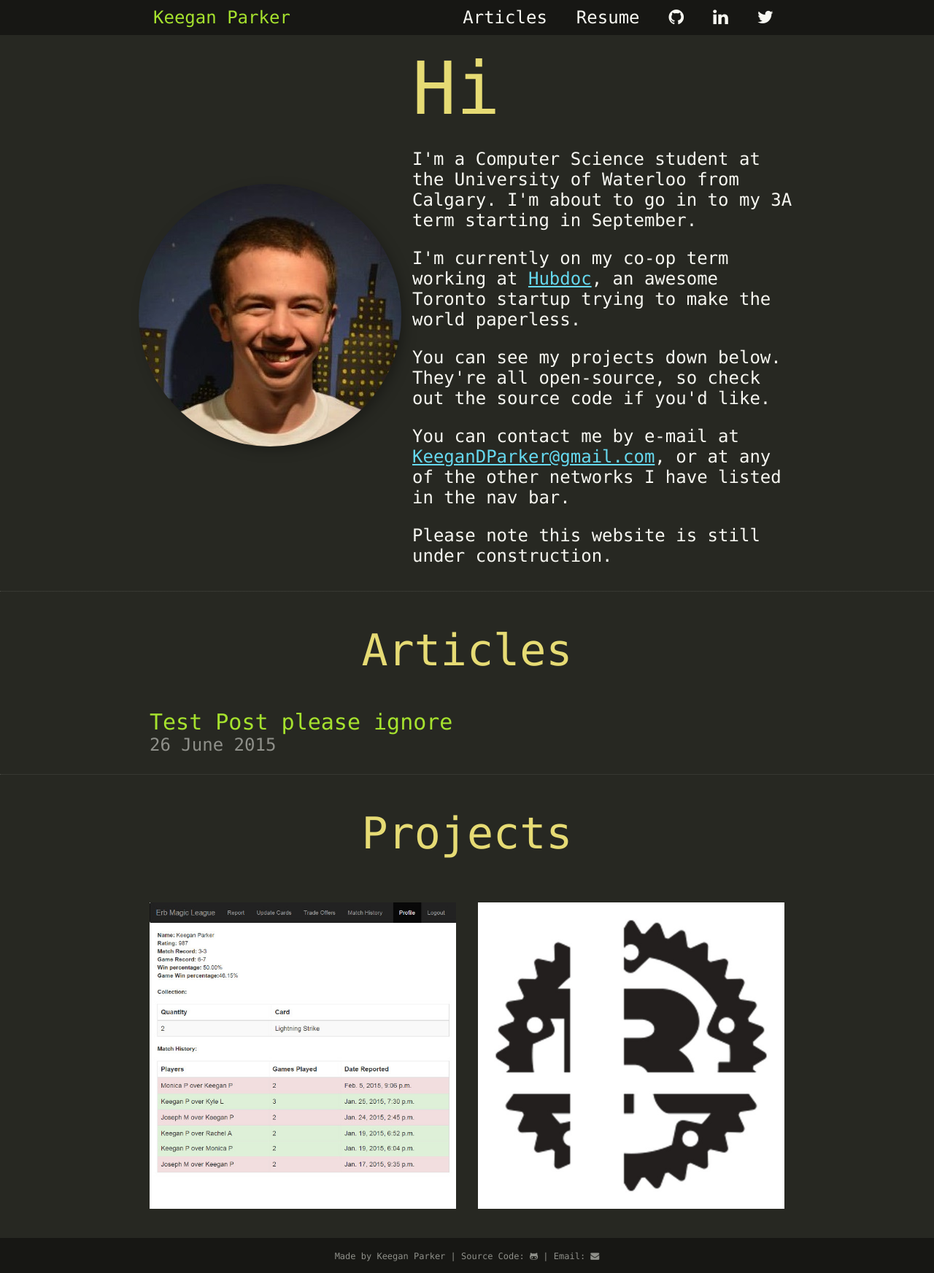
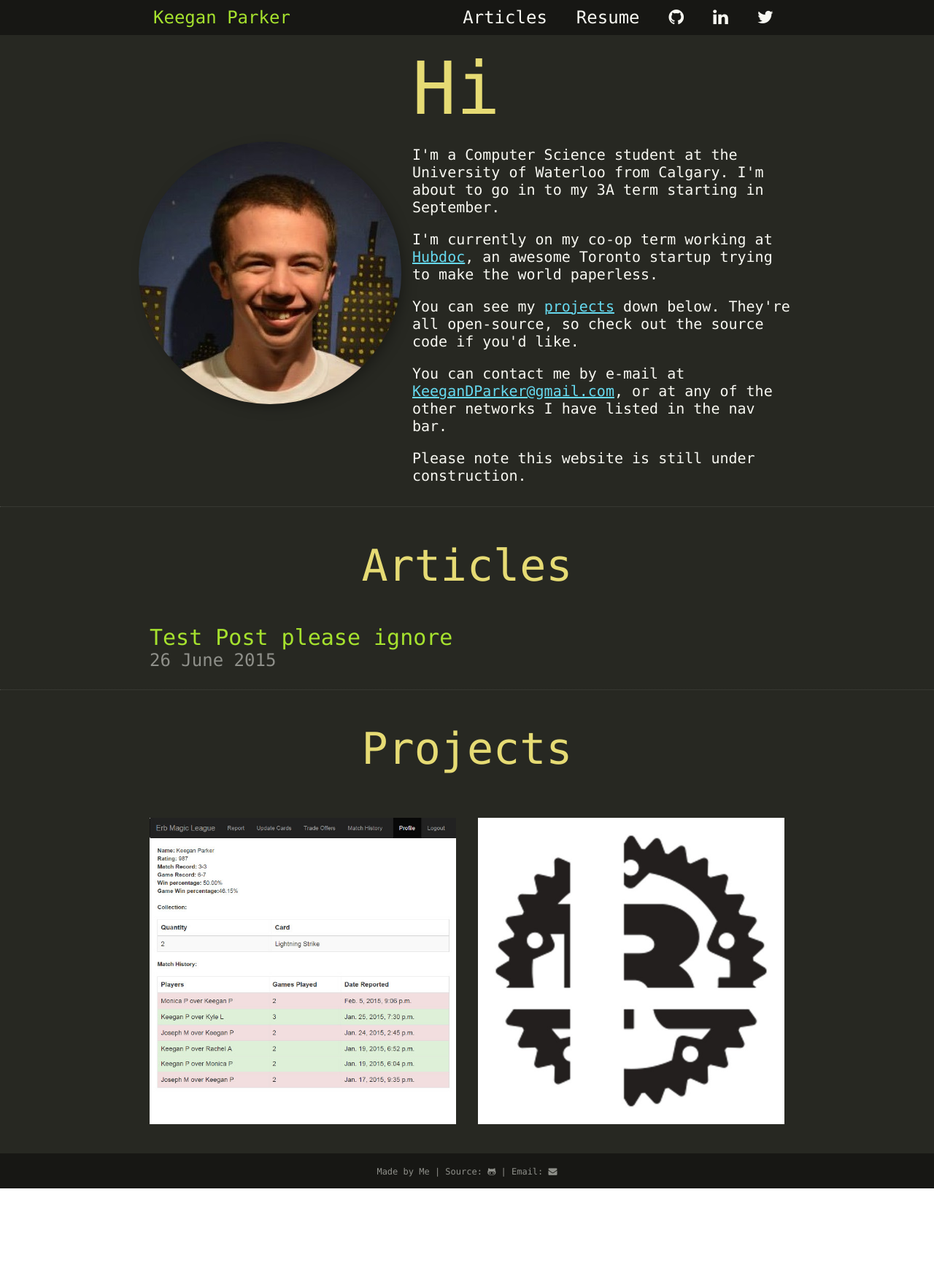
Before and after one commit to kdparker/kdparker.github.io, a Jekyll site: the page built from index.html, in a window 1280 px wide. Shown: the whole page at 73% size. Built offline with Jekyll 4.4.1, drawn with Linux system fonts in a browser that asks for light colours; nearby versions of some CDN libraries; after the commit the page ends 1629 px from its top, so only the background shows below that.

```diff
--- a/_includes/footer.html
+++ b/_includes/footer.html
@@ -1,6 +1,6 @@
 </div>
 <div class="footer"><div class="footer-content">
- 	Made by Keegan Parker | Source Code:
+ 	Made by Me | Source:
  	<a href="https://github.com/kdparker/kdparker.github.io"><i class="fa fa-github-alt"></i></a> |
  	Email: <a href="mailto:keegandparker@gmail.com"><i class="fa fa-envelope"></i></a>
  </div></div>
--- a/css/main.css
+++ b/css/main.css
@@ -187,7 +187,7 @@ body {
 
 #intro {
     width: calc(60% - 15px);
-    font-size: 24px;
+    font-size: 20px;
     margin-left: 15px;
 }
 
@@ -227,7 +227,7 @@ body {
     text-decoration: underline;
 }
 
-p a:link, p a:visited, p a:hover, p a:active {
+p a, p a:link, p a:visited, p a:hover, p a:active {
     text-decoration: underline;
     color: rgb(102, 217, 239);
 }
@@ -538,9 +538,14 @@ source, img {
     }
 
     #intro {
-        width: 100%;
-        max-width: 100%;
-        min-width: 100%;
+        width: calc(100% - 15px);
+        margin: 0px;
+    }
+
+    #about {
+        width: calc(100% - 15px);
+        min-width: calc(100% - 15px);
+        max-width: calc(100% - 15px);
         margin: 0px;
     }
 
--- a/index.html
+++ b/index.html
@@ -13,7 +13,7 @@ title: Keegan Parker
                 <div id="hi">Hi</div>
                 <div id="about"><p>I'm a Computer Science student at the University of Waterloo from Calgary. I'm about to go in to my 3A term starting in September.</p>
                 <p>I'm currently on my co-op term working at <a href="http://hubdoc.com/">Hubdoc</a>, an awesome Toronto startup trying to make the world paperless.</p>
-                <p>You can see my projects down below. They're all open-source, so check out the source code if you'd like.</p>
+                <p>You can see my <a id="projects-link" href="#projects">projects</a> down below. They're all open-source, so check out the source code if you'd like.</p>
                 <p>You can contact me by e-mail at <a href="mailto:keegandparker@gmail.com">KeeganDParker@gmail.com</a>, or at any of the other networks I have listed in the nav bar.</p>
                 <p>Please note this website is still under construction.</p>
                 </div>
@@ -37,7 +37,7 @@ title: Keegan Parker
 
     <div class="content-container" id="projects-container">
         <div class="content flex">
-            <div class="header" id="project">Projects</div>
+            <div class="header" id="projects">Projects</div>
             <div class="project-photo">
                 <img src="/images/erbmagicleague.jpg" />
                 <div class="project-info">
--- a/js/main.js
+++ b/js/main.js
@@ -8,6 +8,14 @@ $(document).ready(function () {
         $('.navbar').toggleClass('open');
     });
 
+    function closeHamburgerIfOpen() {
+        if ($(".navs-container").is(":visible") && $(window).width() <= 615) {
+            $(".hamburger").removeClass('open');
+            $('.navbar').removeClass('open');
+            $(".navs-container").css('display', "none");
+        }
+    }
+
     // Hack to make sure everything is fixed on window resize (slideToggle affects html and overwrites the css)
     $(window).on('resize', function () {
         if ((!$(".navs-container").is(":visible")) && $(window).width() > 615) {
@@ -15,11 +23,7 @@ $(document).ready(function () {
             $('.navbar').removeClass('open');
         }
 
-        if ($(".navs-container").is(":visible") && $(window).width() <= 615) {
-            $(".hamburger").removeClass('open');
-            $('.navbar').removeClass('open');
-            $(".navs-container").css('display', "none");
-        }
+        closeHamburgerIfOpen();
     });
 
     $(".project-photo").hover(function () {
@@ -27,4 +31,23 @@ $(document).ready(function () {
     }, function () {
         $(this).find('.project-info').removeClass('mouseover');
     });
+
+    $('#articles-link').click(function(){
+        if ($("#articles").length) {
+            closeHamburgerIfOpen();
+            $('html, body').animate({
+                scrollTop: $('#articles').offset().top
+            }, 500);
+        } else {
+            window.location = $(this).attr('href');
+        }
+        return false;
+    });
+
+    $('#projects-link').click(function(){
+        $('html, body').animate({
+            scrollTop: $($(this).attr('href')).offset().top
+        }, 500);
+        return false;
+    });
 });
```
